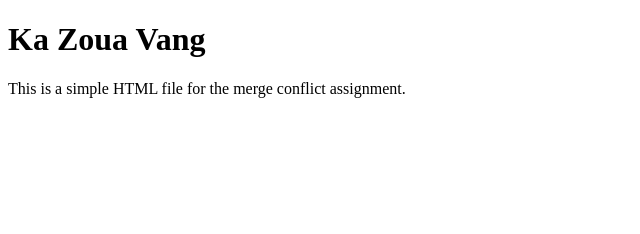
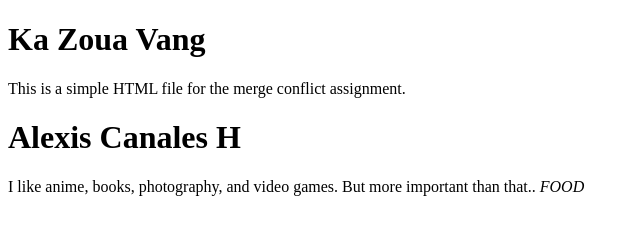
Before and after one commit to kzvang/kazoua-vang-assignment-4, a plain HTML site: page index.html in a window 1280 px wide. Shown: the whole page, without its empty margins (0-640 px from the left). Drawn offline with Linux system fonts and the light colour scheme.

Commit message:
:hammer: AlexCH was here

```diff
--- a/index.html
+++ b/index.html
@@ -8,5 +8,9 @@
 <body>
     <h1>Ka Zoua Vang</h1>
     <p>This is a simple HTML file for the merge conflict assignment.</p>
+    <!-- Alexis CH was here -->
+     <h1>Alexis Canales H</h1>
+     <p>I like anime, books, photography, and video games. But more important than that.. <em>FOOD </em></p>
+      <!-- ____ -->
 </body>
 </html>
```
